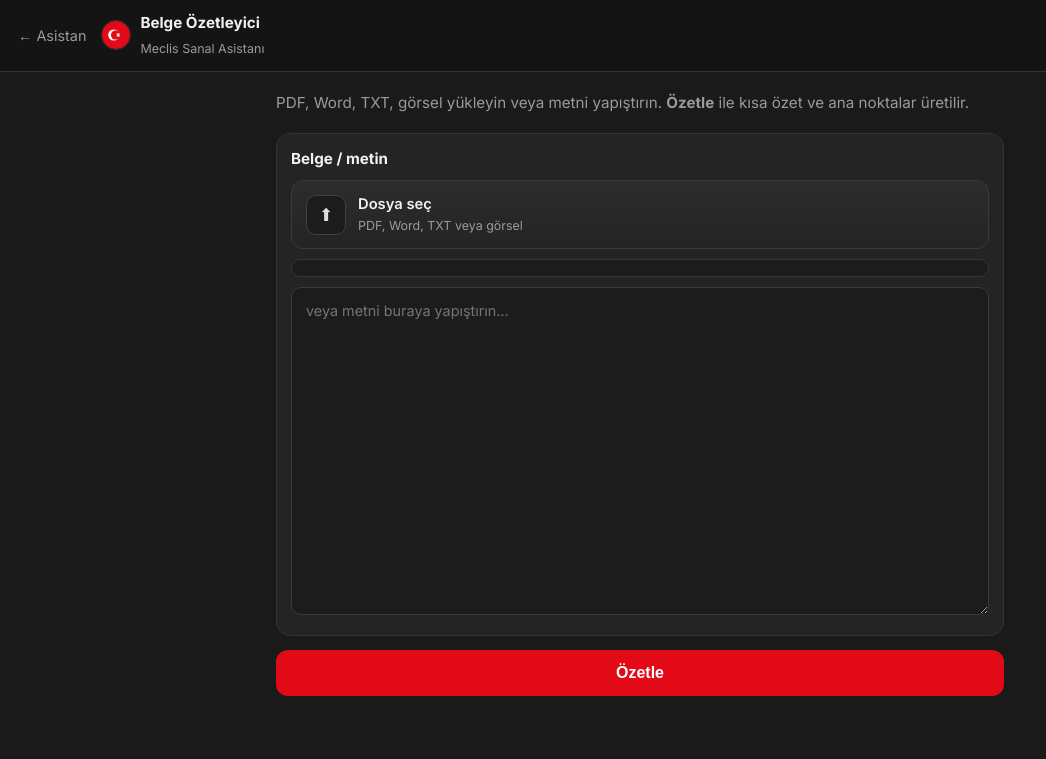
After one commit to murattarakci34/meclis-sanal-asistani, a Flask app: page /ozetleyici in a window 1280 px wide. The commit adds this page. Shown: the top 759 px of the page, without its empty margins (0-1046 px from the left). Run offline with Flask 3, Linux system fonts and the light colour scheme.

Commit message:
Belge ozetleyici: /ozetleyici PDF Word metin gorsel ozet
Co-authored-by: Cursor <cursoragent@cursor.com>

```diff
--- /dev/null
+++ b/static/ozet.css
@@ -0,0 +1,17 @@
+.ozet-wrap {
+  max-width: 760px;
+}
+.ozet-panel {
+  width: 100%;
+}
+.highlight {
+  border-color: #4a2020;
+  background: #221818;
+}
+.ozet-text {
+  margin: 0;
+  font-size: 1.05rem;
+  line-height: 1.7;
+  color: #f5f5f5;
+  white-space: pre-wrap;
+}
--- /dev/null
+++ b/static/ozet.js
@@ -0,0 +1,101 @@
+(() => {
+  const form = document.getElementById("form");
+  const runBtn = document.getElementById("runBtn");
+  const status = document.getElementById("status");
+  const results = document.getElementById("results");
+  const fileInput = document.getElementById("file");
+  const textEl = document.getElementById("text");
+  const meta = document.getElementById("meta");
+  const fname = document.getElementById("fname");
+  const thumb = document.getElementById("thumb");
+
+  fileInput.addEventListener("change", () => {
+    const f = fileInput.files[0];
+    if (!f) {
+      meta.hidden = true;
+      thumb.hidden = true;
+      thumb.removeAttribute("src");
+      fname.textContent = "";
+      return;
+    }
+    meta.hidden = false;
+    fname.textContent = f.name + (f.size ? ` · ${(f.size / 1024).toFixed(0)} KB` : "");
+    if (f.type.startsWith("image/")) {
+      thumb.src = URL.createObjectURL(f);
+      thumb.hidden = false;
+    } else {
+      thumb.hidden = true;
+      thumb.removeAttribute("src");
+    }
+  });
+
+  function escapeHtml(s) {
+    return String(s || "")
+      .replaceAll("&", "&amp;")
+      .replaceAll("<", "&lt;")
+      .replaceAll(">", "&gt;");
+  }
+
+  function showStatus(msg, isErr) {
+    status.hidden = false;
+    status.textContent = msg;
+    status.classList.toggle("err", !!isErr);
+  }
+
+  function listOrEmpty(items, empty) {
+    if (!items || !items.length) return `<li>${escapeHtml(empty)}</li>`;
+    return items.map((x) => `<li>${escapeHtml(x)}</li>`).join("");
+  }
+
+  function render(data) {
+    results.hidden = false;
+    document.getElementById("stats").innerHTML = [
+      ["Belge türü", data.belge_turu || "—"],
+      ["Karakter", data.karakter ?? "—"],
+    ]
+      .map(([k, v]) => `<span class="chip">${k}: <b>${escapeHtml(String(v))}</b></span>`)
+      .join("");
+
+    document.getElementById("kisa").textContent = data.kisa_ozet || "Özet üretilemedi.";
+    document.getElementById("noktalar").innerHTML = listOrEmpty(
+      data.ana_noktalar,
+      "Ana nokta yok."
+    );
+    document.getElementById("kararlar").innerHTML = listOrEmpty(
+      data.kararlar_veya_sonuclar,
+      "Belirgin karar/sonuç yok."
+    );
+    document.getElementById("uyarilar").innerHTML = listOrEmpty(
+      data.uyarilar,
+      "Uyarı yok."
+    );
+    document.getElementById("disc").textContent = data.disclaimer || "";
+    results.scrollIntoView({ behavior: "smooth", block: "start" });
+  }
+
+  form.addEventListener("submit", async (e) => {
+    e.preventDefault();
+    runBtn.disabled = true;
+    results.hidden = true;
+    showStatus("Özetleniyor…");
+
+    const fd = new FormData();
+    if (fileInput.files[0]) fd.append("file", fileInput.files[0]);
+    fd.append("text", textEl.value || "");
+
+    try {
+      const res = await fetch("/api/summarize", { method: "POST", body: fd });
+      const data = await res.json();
+      if (!res.ok) {
+        showStatus(data.error || "Özetleme başarısız.", true);
+        return;
+      }
+      showStatus("Tamamlandı.");
+      render(data);
+    } catch (err) {
+      showStatus("Bağlantı hatası: " + err, true);
+    } finally {
+      runBtn.disabled = false;
+    }
+  });
+})();
--- a/templates/index.html
+++ b/templates/index.html
@@ -25,6 +25,7 @@
 
       <button type="button" class="btn-new" id="btnNew">＋  Yeni sohbet</button>
       <a class="btn-tool" href="/karsilastirma">⚖  Madde karşılaştırma</a>
+      <a class="btn-tool" href="/ozetleyici">📝  Belge özetleyici</a>
       <input type="search" id="search" class="search" placeholder="Sohbetlerde ara" autocomplete="off" />
 
       <div class="nav-label">Sohbetler</div>
--- a/templates/karsilastirma.html
+++ b/templates/karsilastirma.html
@@ -11,6 +11,7 @@
 <body>
   <header class="topbar">
     <a class="back" href="/">← Asistan</a>
+    <a class="back" href="/ozetleyici">Özetleyici</a>
     <div class="brand">
       <span class="flag">
         <svg viewBox="0 0 100 100" xmlns="http://www.w3.org/2000/svg" aria-hidden="true">
--- /dev/null
+++ b/templates/ozetleyici.html
@@ -0,0 +1,87 @@
+<!DOCTYPE html>
+<html lang="tr">
+<head>
+  <meta charset="UTF-8" />
+  <meta name="viewport" content="width=device-width, initial-scale=1, viewport-fit=cover" />
+  <title>Belge Özetleyici — {{ app_name }}</title>
+  <link rel="preconnect" href="https://fonts.googleapis.com" />
+  <link href="https://fonts.googleapis.com/css2?family=Inter:wght@400;500;600;700&display=swap" rel="stylesheet" />
+  <link rel="stylesheet" href="{{ url_for('static', filename='compare.css') }}" />
+  <link rel="stylesheet" href="{{ url_for('static', filename='ozet.css') }}" />
+</head>
+<body>
+  <header class="topbar">
+    <a class="back" href="/">← Asistan</a>
+    <div class="brand">
+      <span class="flag">
+        <svg viewBox="0 0 100 100" xmlns="http://www.w3.org/2000/svg" aria-hidden="true">
+          <circle cx="50" cy="50" r="50" fill="#E30A17"/>
+          <circle cx="42" cy="50" r="20" fill="#fff"/>
+          <circle cx="48" cy="50" r="16" fill="#E30A17"/>
+          <polygon fill="#fff" points="67,50 61.2,52.1 62.8,58.1 57.8,54.2 52,57.5 55.2,52.1 50,50 55.2,47.9 52,42.5 57.8,45.8 62.8,41.9 61.2,47.9"/>
+        </svg>
+      </span>
+      <div>
+        <strong>Belge Özetleyici</strong>
+        <span class="sub">{{ app_name }}</span>
+      </div>
+    </div>
+  </header>
+
+  <main class="wrap ozet-wrap">
+    <p class="lead">
+      PDF, Word, TXT, görsel yükleyin veya metni yapıştırın.
+      <strong>Özetle</strong> ile kısa özet ve ana noktalar üretilir.
+    </p>
+
+    <form id="form" class="form">
+      <section class="panel ozet-panel">
+        <h2>Belge / metin</h2>
+        <label class="upload-btn" for="file">
+          <input type="file" id="file" accept=".pdf,.docx,.txt,.md,.png,.jpg,.jpeg,.webp,.gif,.bmp,image/*" hidden />
+          <span class="upload-icon" aria-hidden="true">⬆</span>
+          <span class="upload-text">
+            <strong>Dosya seç</strong>
+            <small>PDF, Word, TXT veya görsel</small>
+          </span>
+        </label>
+        <div class="file-meta" id="meta" hidden>
+          <img class="thumb" id="thumb" alt="" hidden />
+          <p class="fname" id="fname"></p>
+        </div>
+        <textarea id="text" rows="14" placeholder="veya metni buraya yapıştırın…"></textarea>
+      </section>
+      <button type="submit" class="run" id="runBtn">Özetle</button>
+    </form>
+
+    <div class="status" id="status" hidden></div>
+
+    <section class="results" id="results" hidden>
+      <div class="stats" id="stats"></div>
+
+      <div class="block highlight">
+        <h3>Kısa özet</h3>
+        <p class="ozet-text" id="kisa"></p>
+      </div>
+
+      <div class="block">
+        <h3>Ana noktalar</h3>
+        <ul id="noktalar"></ul>
+      </div>
+
+      <div class="block">
+        <h3>Kararlar / sonuçlar</h3>
+        <ul id="kararlar"></ul>
+      </div>
+
+      <div class="block warn-block">
+        <h3>Uyarılar</h3>
+        <ul id="uyarilar"></ul>
+        <p class="disc" id="disc"></p>
+      </div>
+    </section>
+  </main>
+
+  <script src="{{ url_for('static', filename='ozet.js') }}"></script>
+</body>
+</html>
--- a/webapp.py
+++ b/webapp.py
@@ -78,6 +78,32 @@ def karsilastirma_page():
         "karsilastirma.html",
         app_name=getattr(config, "APP_NAME", "Meclis Sanal Asistanı"),
     )
+
+
+@app.get("/ozetleyici")
+def ozetleyici_page():
+    return render_template(
+        "ozetleyici.html",
+        app_name=getattr(config, "APP_NAME", "Meclis Sanal Asistanı"),
+    )
+
+
+@app.post("/api/summarize")
+def api_summarize():
+    import summarizer
+
+    pasted = (request.form.get("text") or "").strip()
+    f = request.files.get("file")
+    filename = f.filename if f and f.filename else None
+    raw = f.read() if filename else None
+
+    try:
+        result = summarizer.summarize_upload(filename, raw, pasted)
+        return jsonify(result)
+    except ValueError as exc:
+        return jsonify({"error": str(exc)}), 400
+    except Exception as exc:  # noqa: BLE001
+        return jsonify({"error": f"Özetleme hatası: {exc}"}), 500
 
 
 @app.post("/api/compare")
```
Also changed, not shown: summarizer.py (added, +103 -0 lines).
